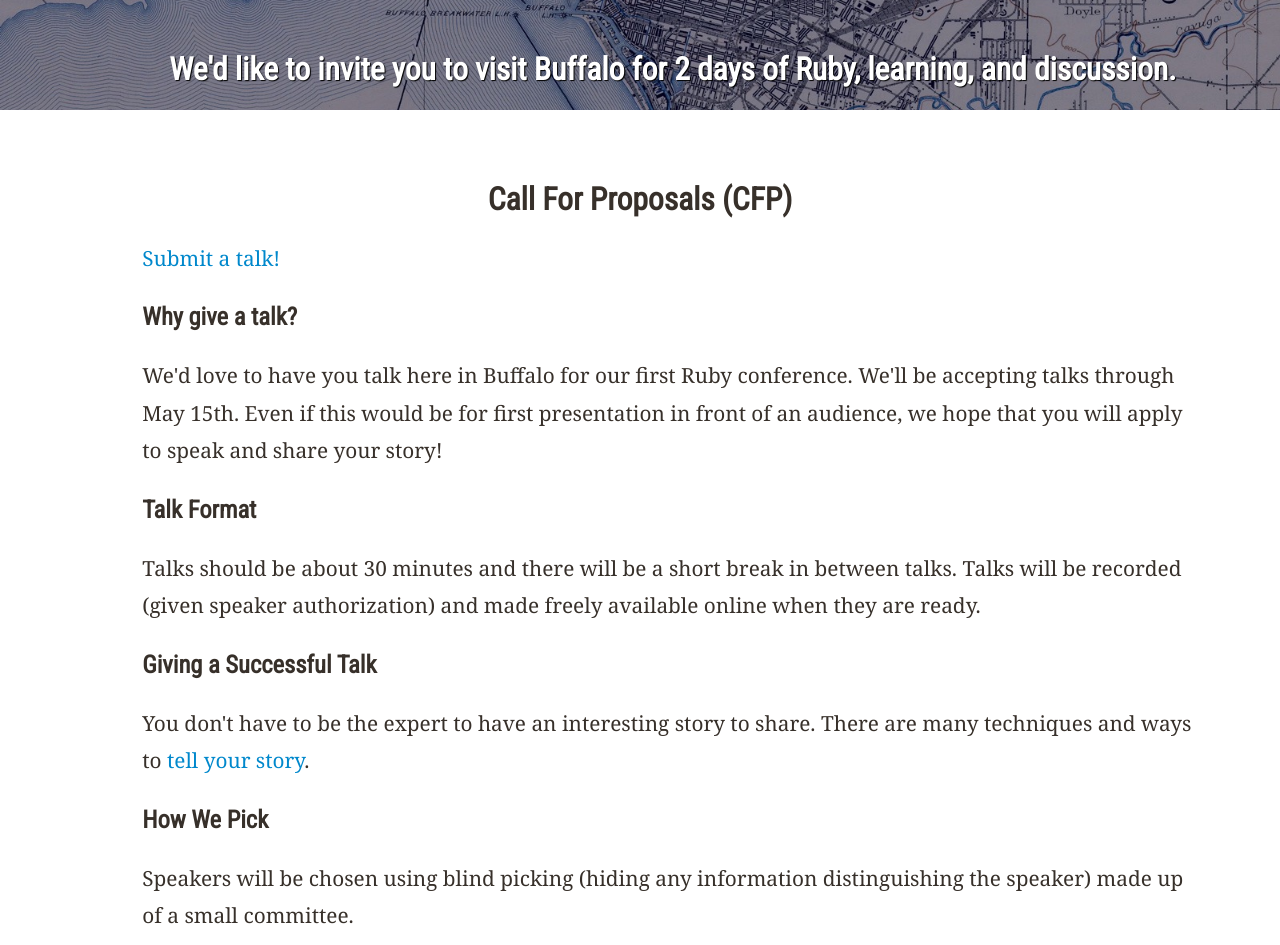
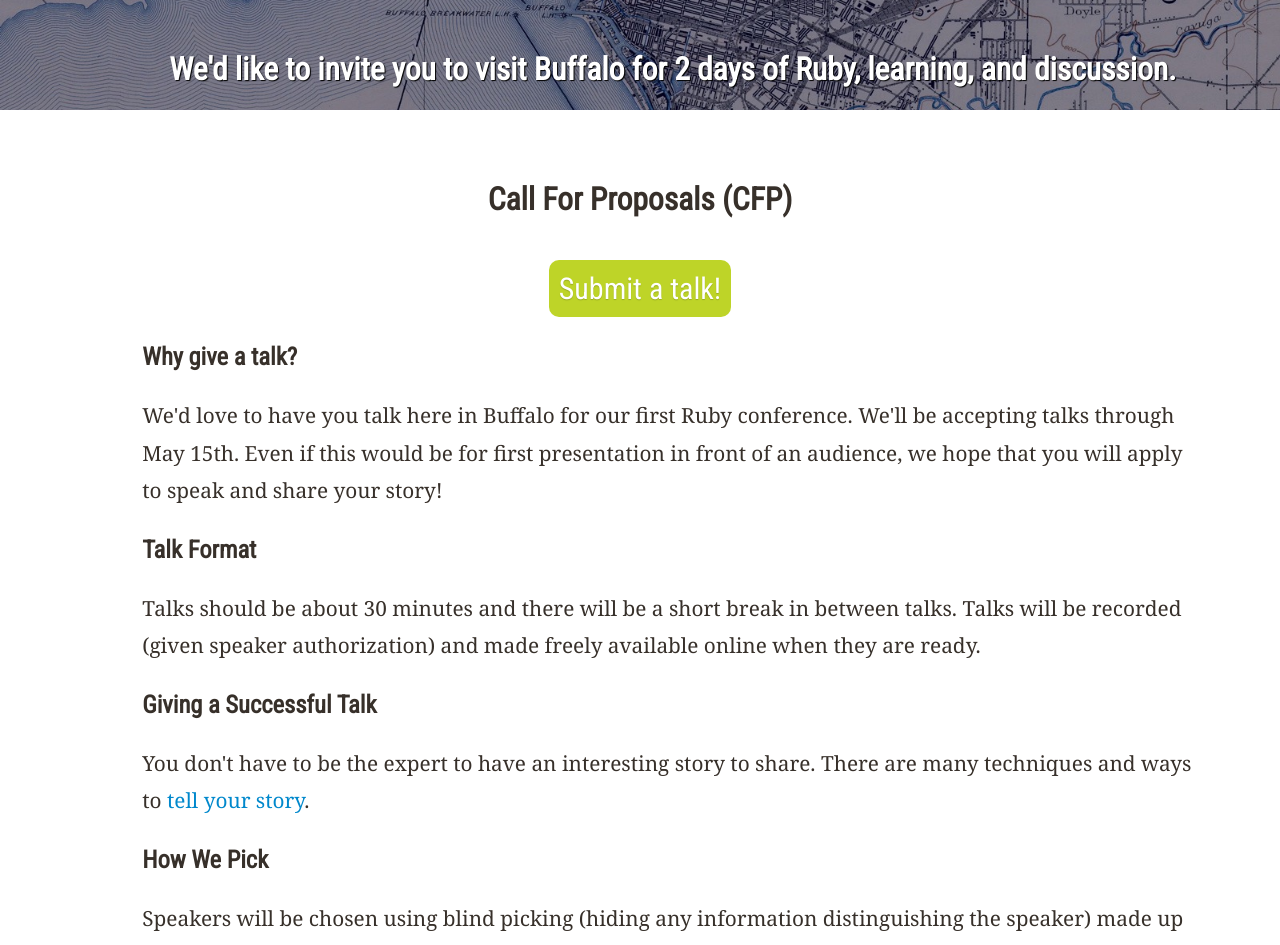
Before and after one commit to nysmakers/nysmakers.github.io, a Jekyll site: the page built from 2013/cfp/index.html, in a window 1280 px wide. Shown: the part 550-1495 px from the top of the page. Built offline with Jekyll 4.4.1, drawn with Linux system fonts in a browser that asks for light colours.

Commit message:
Extract punch button and use on /cfp

```diff
--- a/2013/cfp/index.html
+++ b/2013/cfp/index.html
@@ -6,8 +6,8 @@ title: CFP | Nickel City Ruby Conference 2013
 <section  class="row-fluid">
   <h2 class="span10 offset1">Call For Proposals (CFP)</h2>
 
-  <p class="span10 offset1">
-    <a href="http://ncruby.wufoo.com/forms/z7x3p3">Submit a talk!</a>
+  <p class="text-center">
+    <a class="punch" href="http://ncruby.wufoo.com/forms/z7x3p3">Submit a talk!</a>
   </p>
 
   <h3 class="span10 offset1">
--- a/2013/index.html
+++ b/2013/index.html
@@ -12,8 +12,8 @@ title: Nickel City Ruby Conference - September 20-21, 2013 - Buffalo, NY
     Our CFP will be open until June 16th.
   </p>
   <p class="text-center" style="clear:both;">
-    <a href="https://2013.nickelcityruby.com">Register to attend: $99</a>
-    <a href="cfp">Submit a talk proposal</a>
+    <a class="punch" href="https://2013.nickelcityruby.com">Register to attend: $99</a>
+    <a class="punch" href="cfp">Submit a talk proposal</a>
   </p>
 </section>
 
--- a/_layouts/responsive.html
+++ b/_layouts/responsive.html
@@ -17,7 +17,7 @@
   <body>
     <nav id="nav">
       <ul>
-        <li><a href="2013">Home</a></li>
+        <li><a href="/">Home</a></li>
         <li><a href="#speakers">Speakers</a></li>
         <li><a href="#register">Register</a></li>
         <li><a href="#schedule">Schedule</a></li>
--- a/stylesheets/responsive.css
+++ b/stylesheets/responsive.css
@@ -178,14 +178,14 @@ section {
 @media screen and (max-width: 767px) {
   body section p {
     padding: 0px 20px; } }
-section#banner {
+#banner {
   background: url("/images/buffalo_usgs-blue.jpg") no-repeat top left;
   background-size: cover;
   z-index: 100;
   padding-top: 70px; }
-  section#banner h1 {
+  #banner h1 {
     text-align: center; }
-  section#banner h2 {
+  #banner h2 {
     color: #fff;
     text-shadow: 1px 1px 1px black; }
 
@@ -243,7 +243,7 @@ section#banner {
       #travel ul li a:hover {
         background: #eeeeee; }
 
-#register a {
+.punch {
   background: #bed428;
   -webkit-border-radius: 10px;
   -moz-border-radius: 10px;
@@ -256,10 +256,12 @@ section#banner {
   font-family: "Roboto Condensed", Helvetica, sans-serif;
   font-size: 30px;
   text-decoration: none; }
-  #register a:hover {
+  .punch:hover {
+    color: #fff;
     -webkit-box-shadow: inset 0 0px 20px 1px #9aac22;
-    box-shadow: inset 0 0px 20px 1px #9aac22; }
-  #register a:active {
+    box-shadow: inset 0 0px 20px 1px #9aac22;
+    text-decoration: none; }
+  .punch:active {
     -webkit-box-shadow: inset 0 1px 10px 1px #9aac22;
     box-shadow: inset 0 1px 10px 1px #9aac22; }
 
```
Also changed, not shown: stylesheets/scss/responsive.scss (+4 -4 lines).
